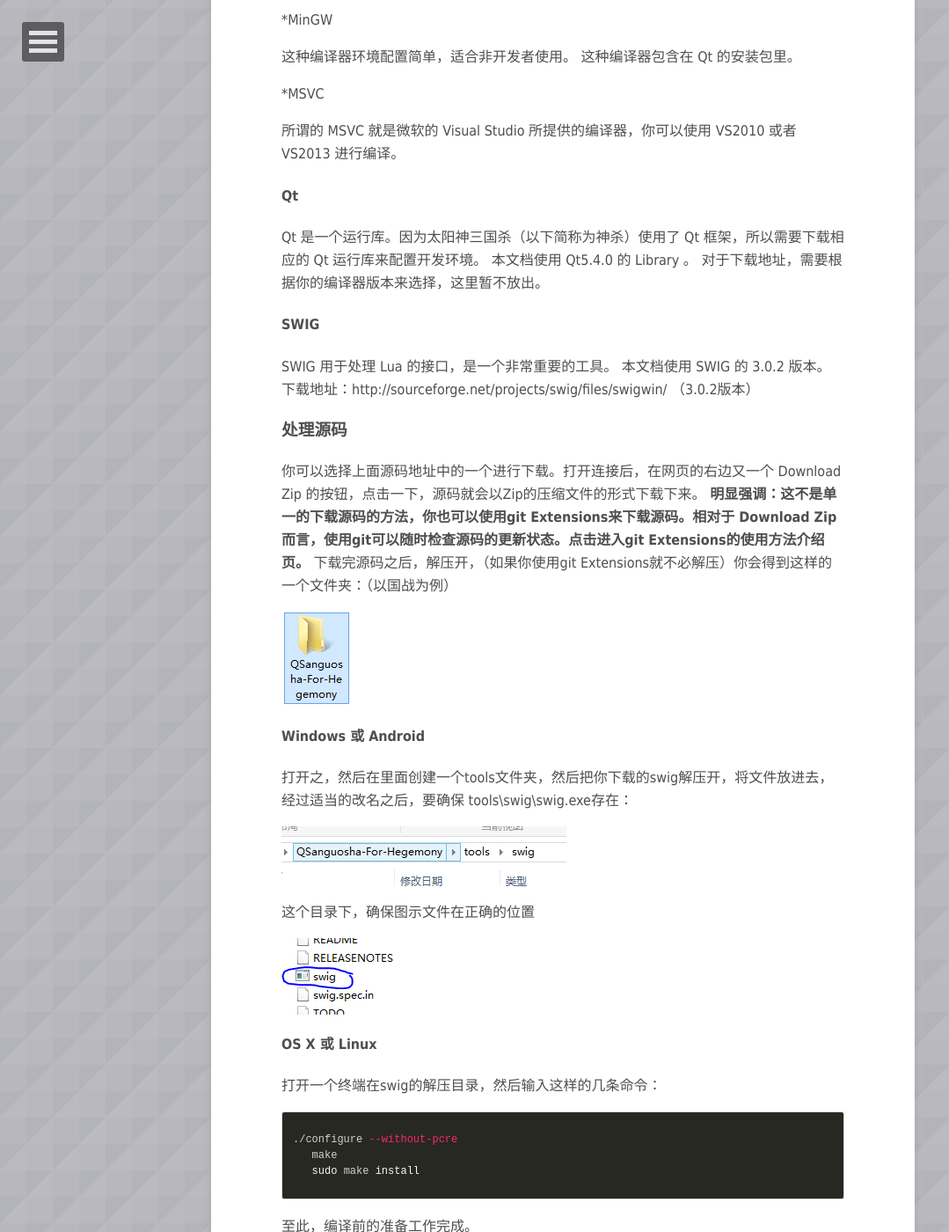
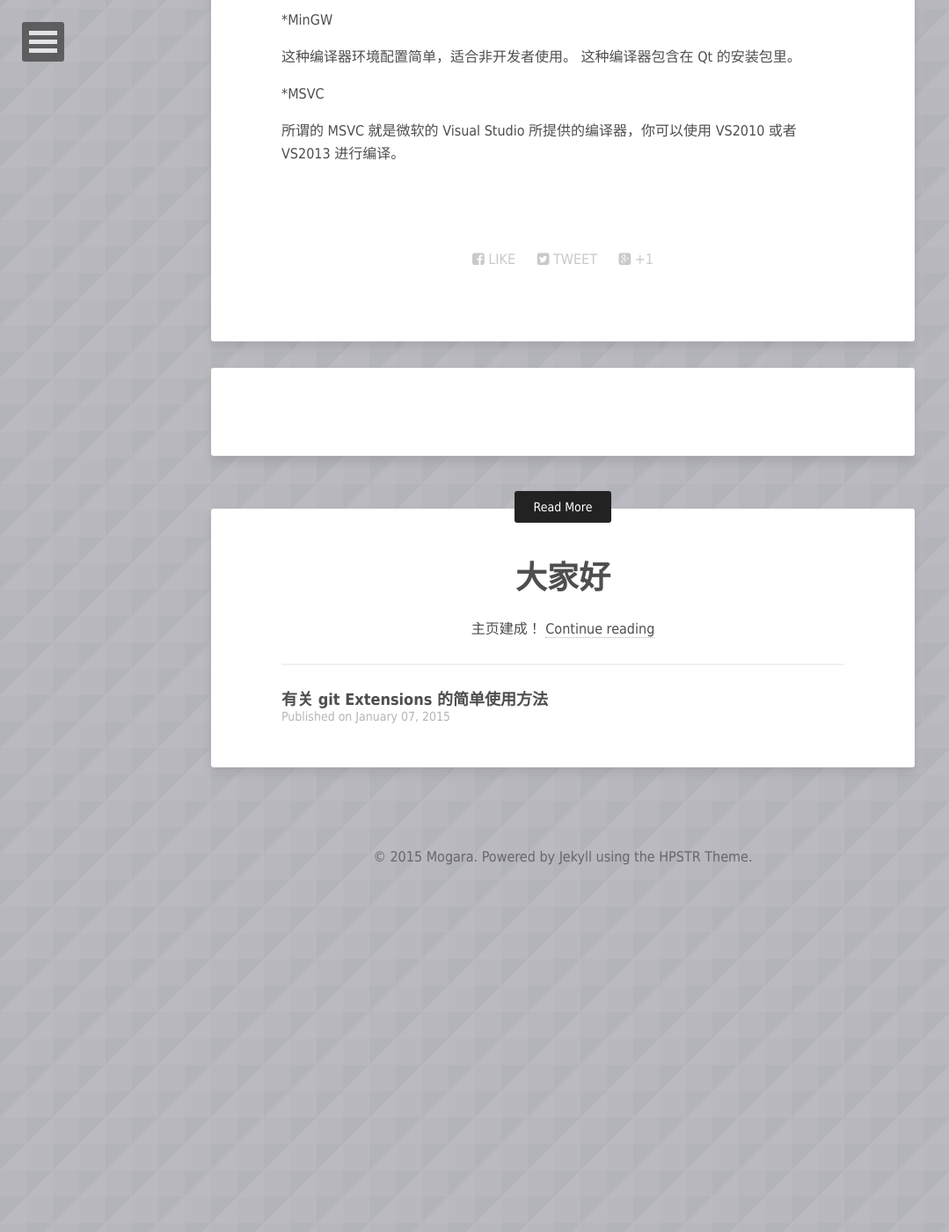
Before and after one commit to SingaPirate/SingaPirate.github.io, a Jekyll site: the page built from _posts/2015-01-07-build-tutorial.md, in a window 1280 px wide and 1400 px high, scrolled down 1310 px. Shown: the whole window at 88% size, without its empty margins (0-1079 px from the left). Built offline with Jekyll 4.4.1, drawn with Linux system fonts in a browser that asks for light colours; some web fonts are replaced; comment, search, counter and statistics services are not loaded; after the commit the page ends 2325 px from its top, so only the background shows below that; some of the changed text lies outside the part shown.

Commit message:
排查错误

```diff
--- a/_posts/2015-01-07-build-tutorial.md
+++ b/_posts/2015-01-07-build-tutorial.md
@@ -47,57 +47,3 @@ image:
 *MSVC
 
 所谓的 MSVC 就是微软的 Visual Studio 所提供的编译器，你可以使用 VS2010 或者 VS2013 进行编译。
-
-####Qt
-
-Qt 是一个运行库。因为太阳神三国杀（以下简称为神杀）使用了 Qt 框架，所以需要下载相应的 Qt 运行库来配置开发环境。
-本文档使用 Qt5.4.0 的 Library 。
-对于下载地址，需要根据你的编译器版本来选择，这里暂不放出。
-
-####SWIG
-
-SWIG 用于处理 Lua 的接口，是一个非常重要的工具。
-本文档使用 SWIG 的 3.0.2 版本。
-下载地址：http://sourceforge.net/projects/swig/files/swigwin/ （3.0.2版本）
-
-###处理源码
-
-你可以选择上面源码地址中的一个进行下载。打开连接后，在网页的右边又一个 Download Zip 的按钮，点击一下，源码就会以Zip的压缩文件的形式下载下来。
-**明显强调：这不是单一的下载源码的方法，你也可以使用git Extensions来下载源码。相对于 Download Zip而言，使用git可以随时检查源码的更新状态。[点击进入]({{ site.url }}/git-extensions-tutorial)git Extensions的使用方法介绍页。**
-下载完源码之后，解压开，（如果你使用git Extensions就不必解压）你会得到这样的一个文件夹：（以国战为例）
-
-![]({{ site.url }}/images/hegemony.png)
-
-####Windows 或 Android
-
-打开之，然后在里面创建一个tools文件夹，然后把你下载的swig解压开，将文件放进去，经过适当的改名之后，要确保 tools\swig\swig.exe存在：
-
-![]({{ site.url }}/images/path.png)
-
-这个目录下，确保图示文件在正确的位置
-
-![]({{ site.url }}/images/swig.png)
-
-####OS X 或 Linux
-
-打开一个终端在swig的解压目录，然后输入这样的几条命令：
-
-{% highlight shell %}
-./configure --without-pcre
-   make
-   sudo make install
-{% endhighlight %}
-
-至此，编译前的准备工作完成。
-
-##开始编译
-
-###明确编译目标平台
-
-由于 Qt 的跨平台特性，我们需要选择目标平台，目测有这样几种平台可供我们选择：
-
-####桌面平台
-
-*Windows
-*OS X
-*Linux
```
